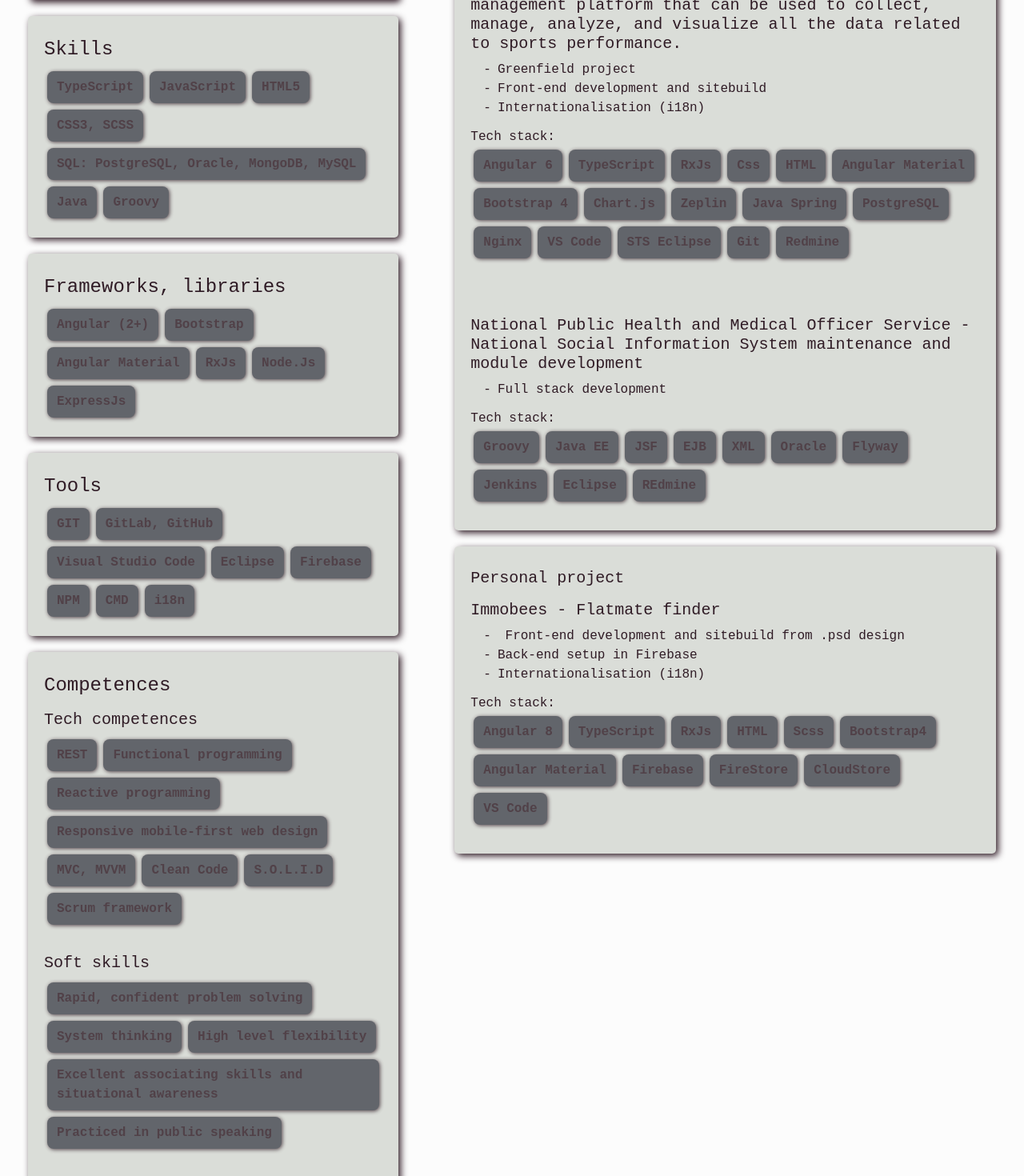
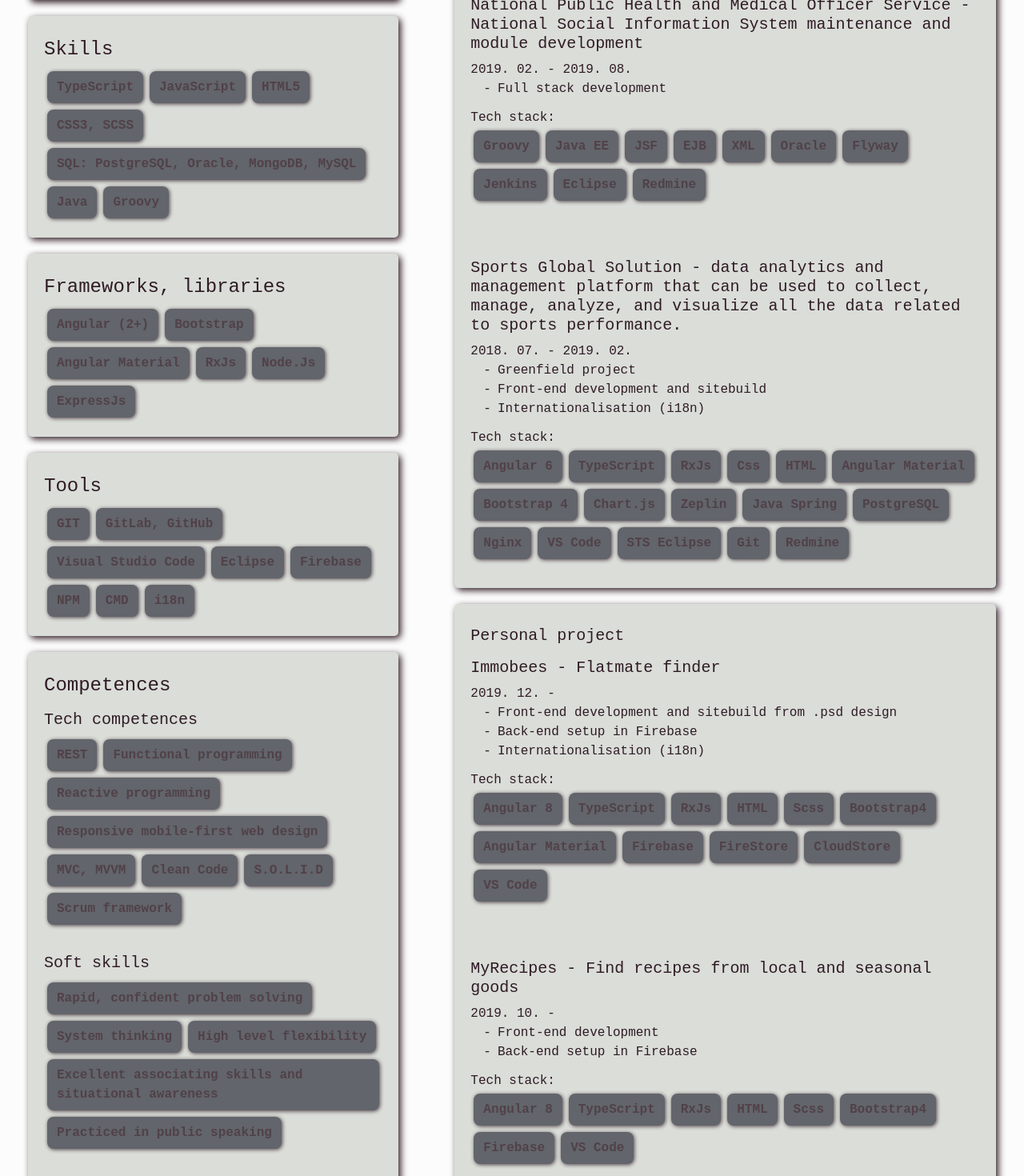
Before and after one commit to peterciprian/portfolio, an Angular app in the folder portfolio/: page /about in a window 1280 px wide. Shown: the part 640-2110 px from the top of the page at 80% size. Built offline with nearby package versions, Linux system fonts and the light colour scheme.

Commit message:
about mods

```diff
--- a/portfolio/src/app/about/about.component.html
+++ b/portfolio/src/app/about/about.component.html
@@ -147,6 +147,7 @@
         <h5>Front-end developer – Lechner Non-profit Ltd.</h5>
         <h5>Smart City Platform</h5>
         <ul>
+          <div>2019. 10. -</div>
           <li>Lead front-end developer on a greenfiled project</li>
           <li>Development in Scrum</li>
         </ul>
@@ -176,8 +177,31 @@
 
       <app-frame>
         <h5>Junior front-end developer – SuIT Solutions Ltd.</h5>
+        <h5> National Public Health and Medical Officer Service - National Social Information System maintenance and module development</h5>
+        <ul>
+          <div>2019. 02. - 2019. 08.</div>
+          <li>Full stack development</li>
+        </ul>
+        <div class="tech-stack">
+          <div class="title">Tech stack:</div>
+          <div class="tech-stack-container">
+            <app-box>Groovy</app-box>
+            <app-box>Java EE</app-box>
+            <app-box>JSF</app-box>
+            <app-box>EJB</app-box>
+            <app-box>XML</app-box>
+            <app-box>Oracle</app-box>
+            <app-box>Flyway</app-box>
+            <app-box>Jenkins</app-box>
+            <app-box>Eclipse</app-box>
+            <app-box>Redmine</app-box>
+          </div>
+        </div>
+        <br>
+        <br>
         <h5>Sports Global Solution - data analytics and management platform that can be used to collect, manage, analyze, and visualize all the data related to sports performance.</h5>
         <ul>
+          <div>2018. 07. - 2019. 02.</div>
           <li>Greenfield project</li>
           <li>Front-end development and sitebuild</li>
           <li>Internationalisation (i18n)</li>
@@ -203,34 +227,14 @@
             <app-box>Redmine</app-box>
           </div>
         </div>
-    <br>
-    <br>
-        <h5> National Public Health and Medical Officer Service - National Social Information System maintenance and module development</h5>
-        <ul>
-          <li>Full stack development</li>
-        </ul>
-        <div class="tech-stack">
-          <div class="title">Tech stack:</div>
-          <div class="tech-stack-container">
-            <app-box>Groovy</app-box>
-            <app-box>Java EE</app-box>
-            <app-box>JSF</app-box>
-            <app-box>EJB</app-box>
-            <app-box>XML</app-box>
-            <app-box>Oracle</app-box>
-            <app-box>Flyway</app-box>
-            <app-box>Jenkins</app-box>
-            <app-box>Eclipse</app-box>
-            <app-box>REdmine</app-box>
-          </div>
-        </div>
       </app-frame>
 
       <app-frame>
         <h5>Personal project</h5>
         <h5> Immobees - Flatmate finder</h5>
         <ul>
-          <li>  Front-end development and sitebuild from .psd design  </li>
+          <div>2019. 12. - </div>
+          <li>Front-end development and sitebuild from .psd design</li>
           <li>Back-end setup in Firebase</li>
           <li>Internationalisation (i18n)</li>
         </ul>
@@ -250,6 +254,27 @@
             <app-box>VS Code</app-box>
           </div>
         </div>
+        <br>
+        <br>
+        <h5>MyRecipes - Find recipes from local and seasonal goods</h5>
+        <ul>
+          <div>2019. 10. - </div>
+          <li>Front-end development</li>
+          <li>Back-end setup in Firebase</li>
+        </ul>
+        <div class="tech-stack">
+          <div class="title">Tech stack:</div>
+          <div class="tech-stack-container">
+            <app-box>Angular 8</app-box>
+            <app-box>TypeScript</app-box>
+            <app-box>RxJs</app-box>
+            <app-box>HTML</app-box>
+            <app-box>Scss</app-box>
+            <app-box>Bootstrap4</app-box>
+            <app-box>Firebase</app-box>
+            <app-box>VS Code</app-box>
+          </div>
+        </div>
       </app-frame>
     </div>
   </div>
```
